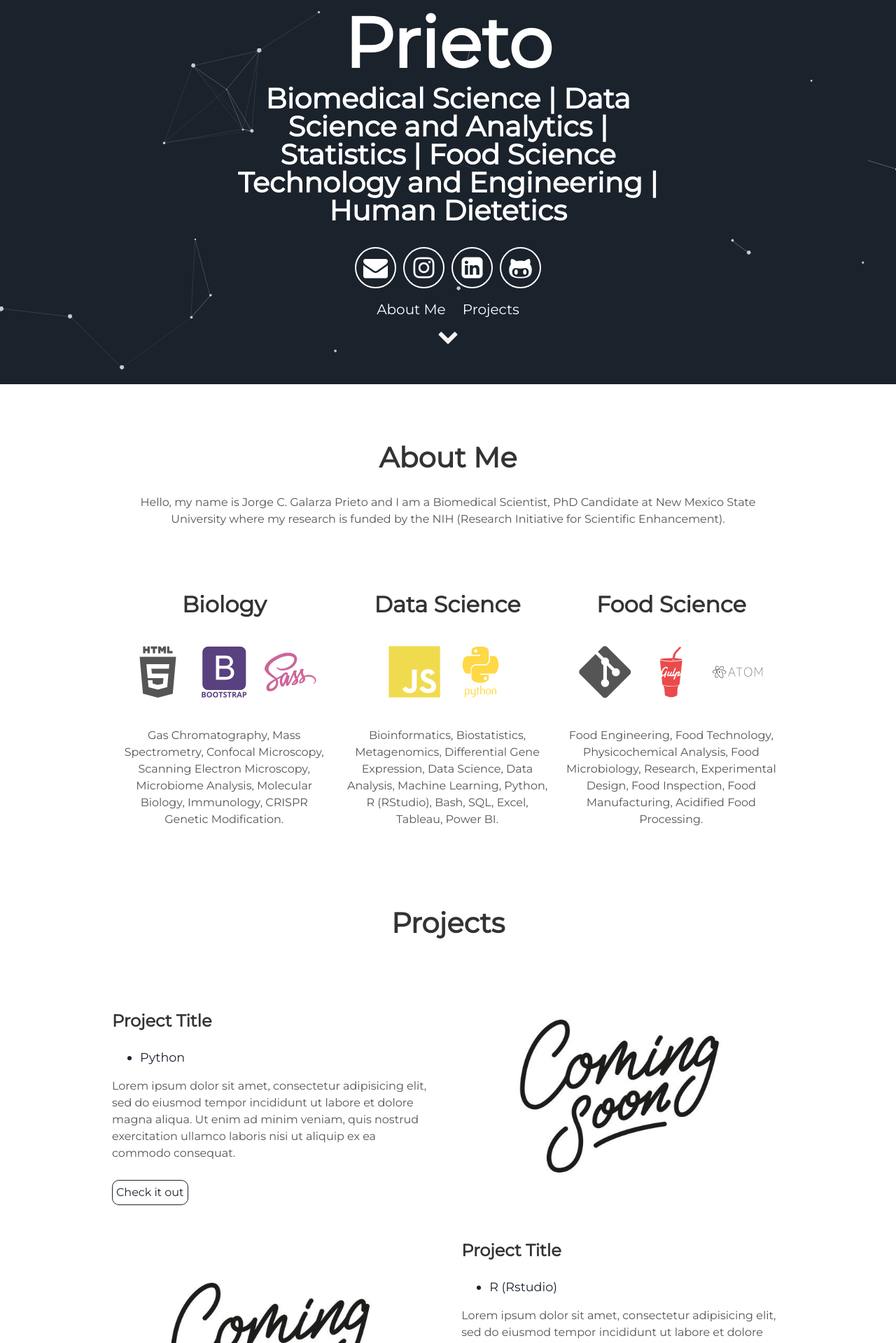
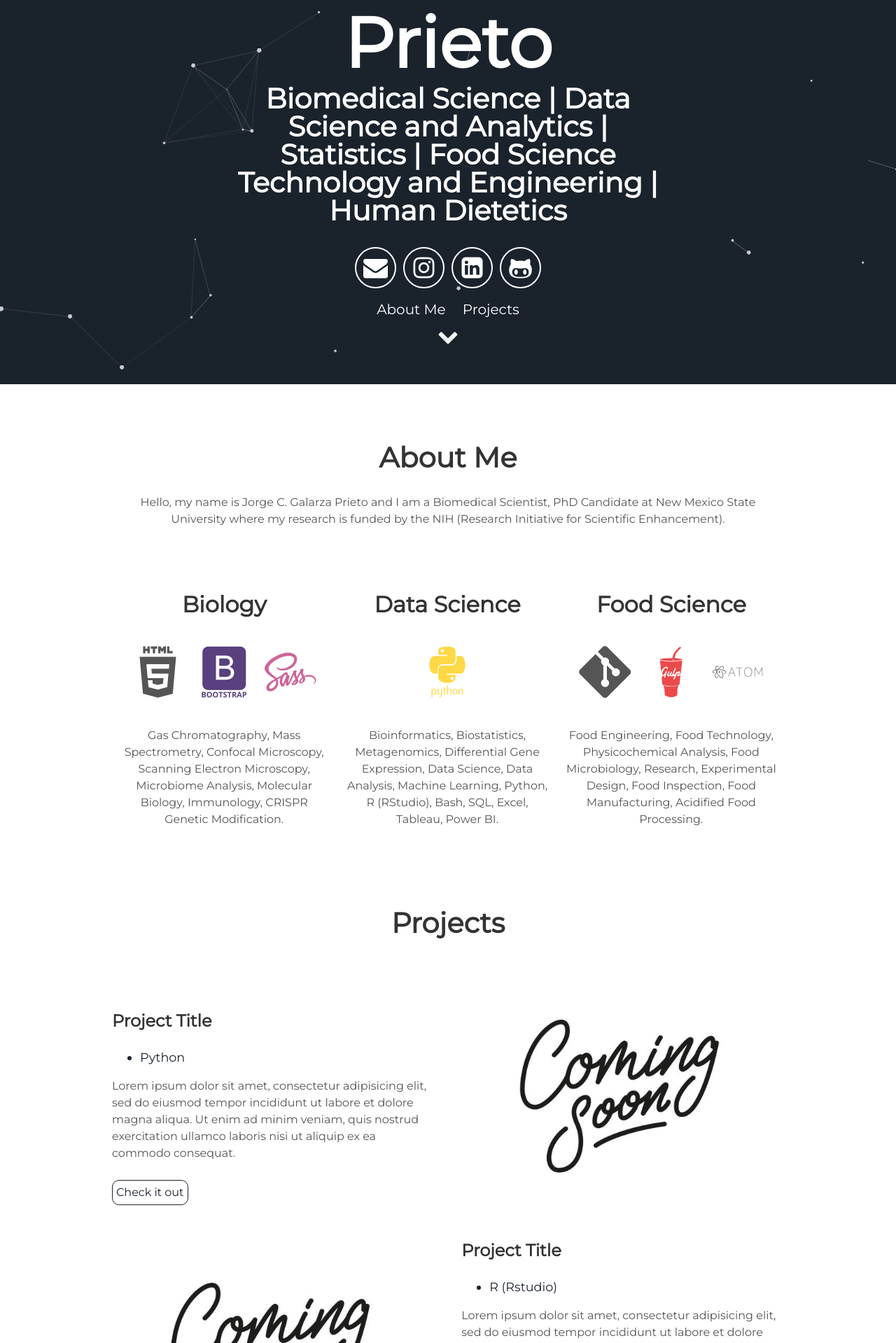
Before and after one commit to jorgegalarza1/jorgegalarza1.github.io, a Jekyll site: the page built from index.html, in a window 1280 px wide. Shown: the part 351-2270 px from the top of the page at 70% size. Built offline with Jekyll 4.4.1, drawn with Linux system fonts in a browser that asks for light colours.

Commit message:
Update about.html

```diff
--- a/_includes/about.html
+++ b/_includes/about.html
@@ -12,7 +12,6 @@
     </div>
     <div class="tech">
       <h2>Data Science</h2>
-      <i class="devicon-javascript-plain colored"></i>
       <i class="devicon-python-plain-wordmark colored"></i>
       <i class="devicon-rstudio-plain.colored"></i>
       <p>Bioinformatics, Biostatistics, Metagenomics, Differential Gene Expression, Data Science, Data Analysis, Machine Learning, Python, R (RStudio), Bash, SQL, Excel, Tableau, Power BI.</p>
```
